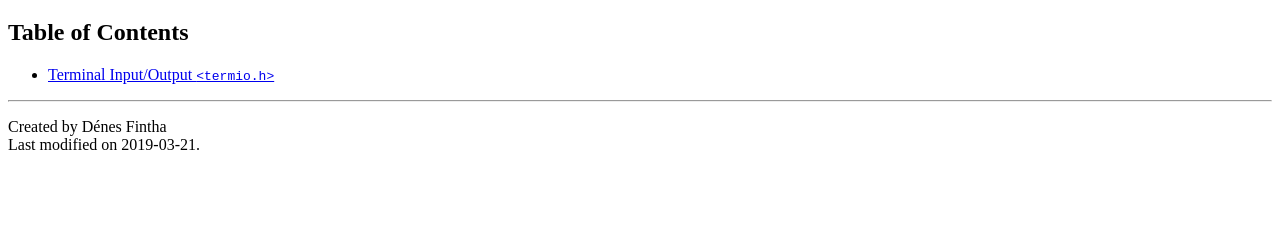
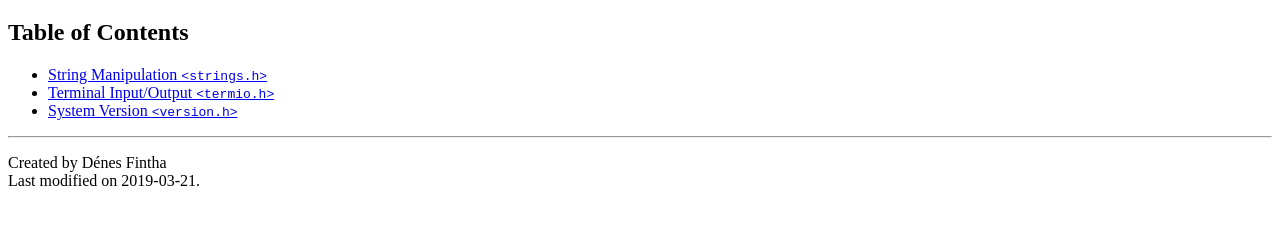
Before and after one commit to dfintha/dfsys, a plain HTML site: page doc/index.html in a window 1280 px wide. Shown: the part 61-286 px from the top of the page. Drawn offline with Linux system fonts and the light colour scheme.

Commit message:
Adds documentation links.

```diff
--- a/doc/index.html
+++ b/doc/index.html
@@ -11,8 +11,18 @@
         <h2>Table of Contents</h2>
         <ul>
             <li>
+                <a href="./strings.html">
+                    String Manipulation <code>&lt;strings.h&gt;</code>
+                </a>
+            </li>
+            <li>
                 <a href="./termio.html">
                     Terminal Input/Output <code>&lt;termio.h&gt;</code>
+                </a>
+            </li>
+            <li>
+                <a href="./version.html">
+                    System Version <code>&lt;version.h&gt;</code>
                 </a>
             </li>
         </ul>
```
